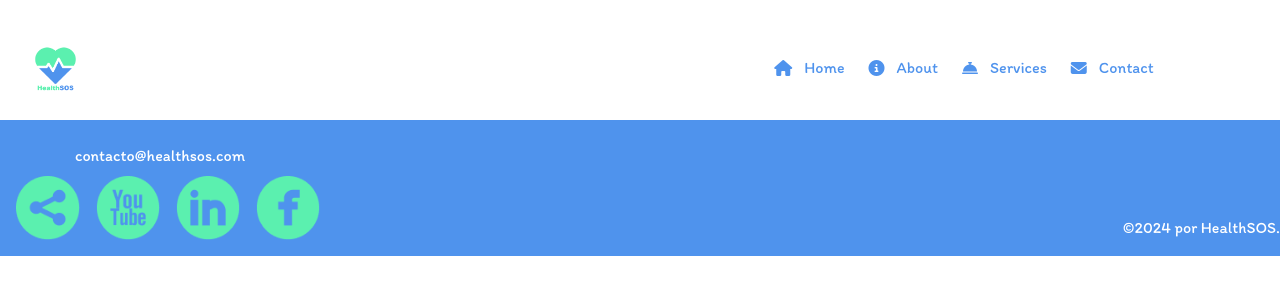
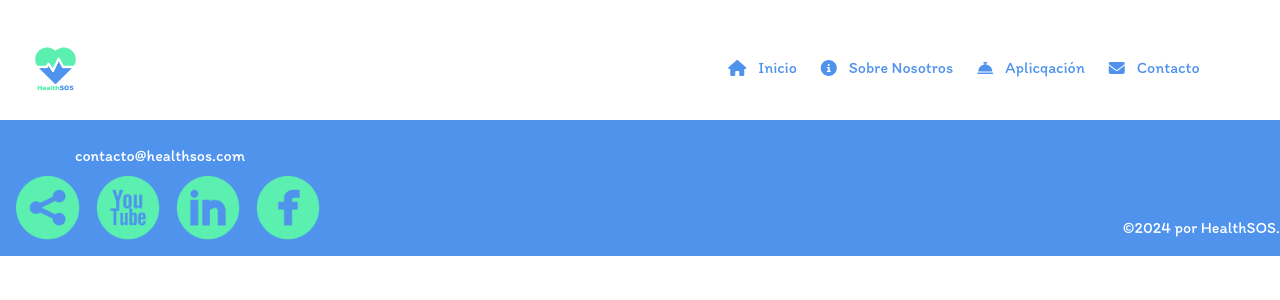
Before and after one commit to G5-Compiladores/healthsosvisual, a React (Vite) app: page / in a window 1280 px wide. Shown: the top 300 px of the page. Built offline with nearby package versions, Linux system fonts and the light colour scheme.

Commit message:
fixed links in navbar

```diff
--- a/src/components/Navbar.jsx
+++ b/src/components/Navbar.jsx
@@ -18,10 +18,10 @@ const Navbar = () => {
       </div>
       <ul className={`fixed md:shadow-none shadow-lg top-0 right-0 h-full w-[50%] bg-white flex flex-col items-center justify-center p-4 space-y-4 transform ${isOpen ? 'translate-x-0' : 'translate-x-full'} transition-transform duration-300 ease-in-out md:relative md:flex md:flex-row md:space-x-6 md:translate-x-0`}>
         <li className="absolute top-4 right-4 md:hidden"><button onClick={toggleMenu} className="text-[#4F93ED]">X</button></li>
-        <li><Link to="/" className="text-[#4F93ED] flex flex-col items-center md:flex-row" onClick={toggleMenu}><i className="fas fa-home block md:hidden my-3"></i><span className="hidden md:block ml-3">Home</span></Link></li>
-        <li><Link to="/" className="text-[#4F93ED] flex flex-col items-center md:flex-row" onClick={toggleMenu}><i className="fas fa-info-circle block md:hidden my-3"></i><span className="hidden md:block ml-3">About</span></Link></li>
-        <li><Link to="/" className="text-[#4F93ED] flex flex-col items-center md:flex-row" onClick={toggleMenu}><i className="fas fa-concierge-bell block md:hidden my-3"></i><span className="hidden md:block ml-3">Services</span></Link></li>
-        <li><Link to="/" className="text-[#4F93ED] flex flex-col items-center md:flex-row" onClick={toggleMenu}><i className="fas fa-envelope block md:hidden my-3"></i><span className="hidden md:block ml-3">Contact</span></Link></li>
+        <li><Link to="/" className="text-[#4F93ED] flex flex-col items-center md:flex-row" onClick={toggleMenu}><i className="fas fa-home block md:hidden my-3"></i><span className="hidden md:block ml-3">Inicio</span></Link></li>
+        <li><Link to="/" className="text-[#4F93ED] flex flex-col items-center md:flex-row" onClick={toggleMenu}><i className="fas fa-info-circle block md:hidden my-3"></i><span className="hidden md:block ml-3">Sobre Nosotros</span></Link></li>
+        <li><Link to="/" className="text-[#4F93ED] flex flex-col items-center md:flex-row" onClick={toggleMenu}><i className="fas fa-concierge-bell block md:hidden my-3"></i><span className="hidden md:block ml-3">Aplicqación</span></Link></li>
+        <li><Link to="/" className="text-[#4F93ED] flex flex-col items-center md:flex-row" onClick={toggleMenu}><i className="fas fa-envelope block md:hidden my-3"></i><span className="hidden md:block ml-3">Contacto</span></Link></li>
       </ul>
     </nav>
   );
```
